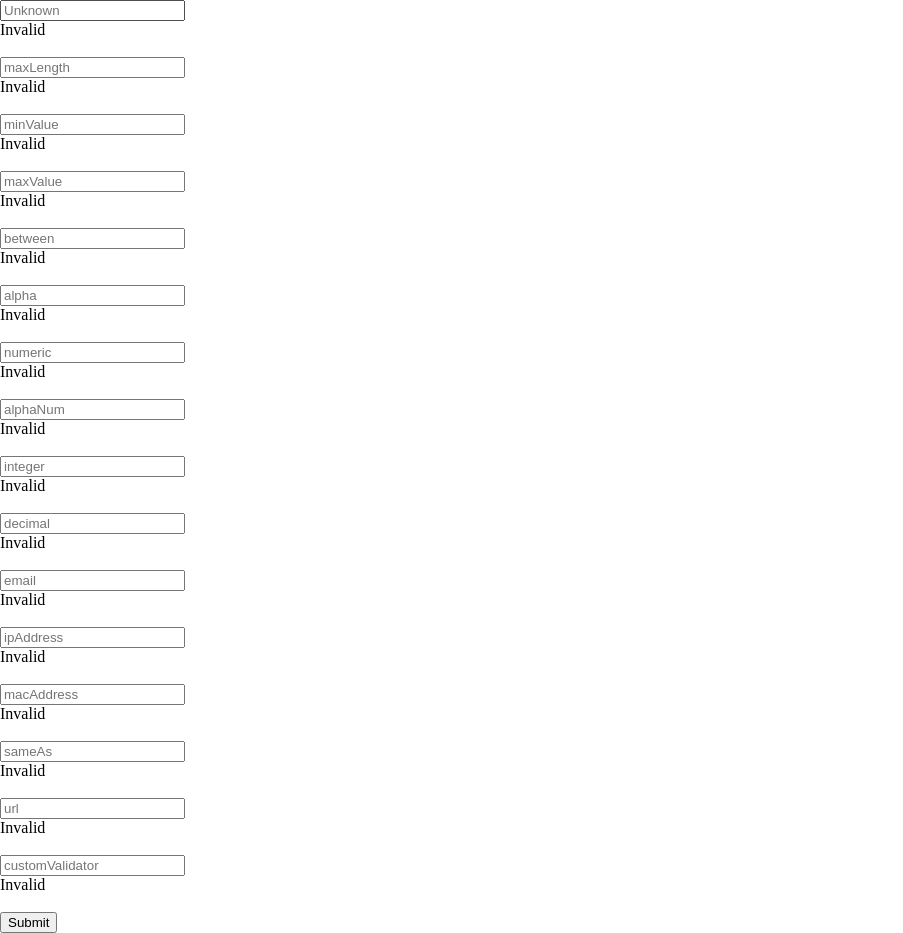
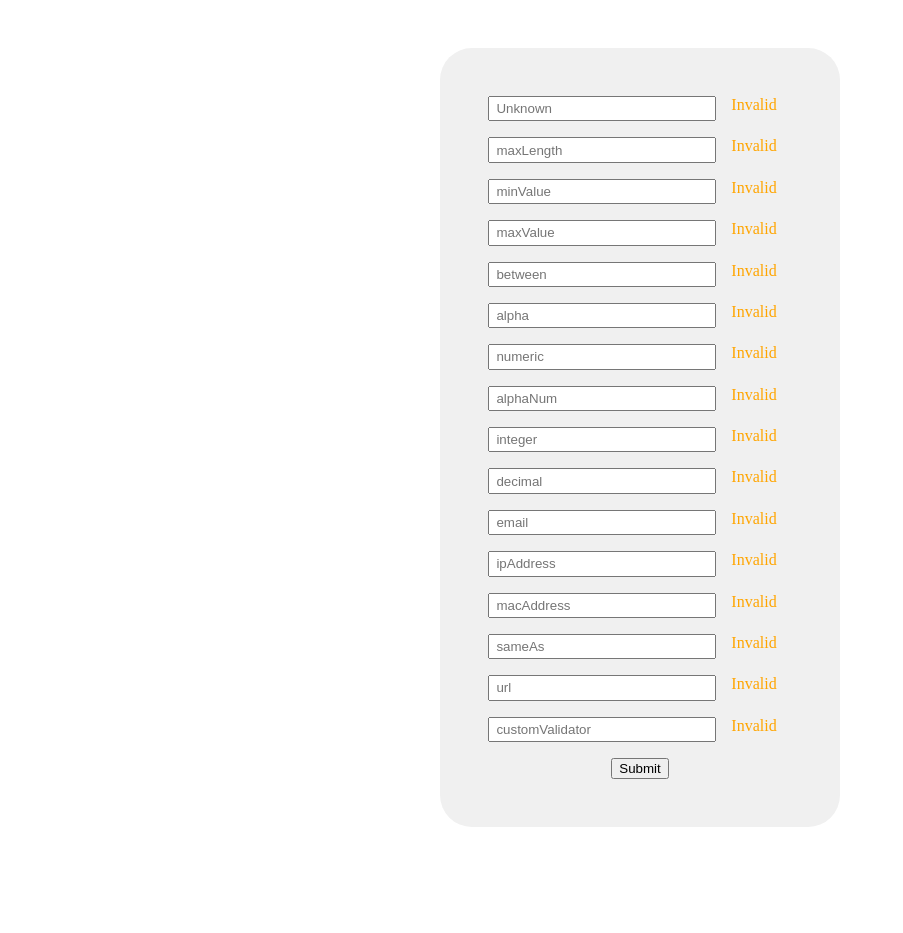
Before and after one commit to ValCrea/vue-lidate, a Vue app: page / in a window 1280 px wide. Shown: the whole page, without its empty margins (0-903 px from the left). After the commit the page ends 875 px from the top, so only its background shows below. Built offline with nearby package versions, Linux system fonts and the light colour scheme.

Commit message:
visual improvement with scss

```diff
--- a/src/App.vue
+++ b/src/App.vue
@@ -21,7 +21,7 @@ import {
   url,
 } from "@vuelidate/validators";
 
-const condition = true;
+let sucess = false;
 const customValidator = (value: string) =>
   !helpers.req(value) || value.includes("vue");
 
@@ -70,7 +70,7 @@ const rules = computed(() => {
 
   Object.keys(inputs).forEach((key, ind) => {
     rules[key] = {
-      req: requiredIf(condition),
+      req: requiredIf(!sucess),
     };
 
     rules[key] = {
@@ -84,24 +84,72 @@ const rules = computed(() => {
 const v$ = useVuelidate(rules, inputs);
 
 const submit = async () => {
-  if (await v$.value.$validate()) console.log("Valid");
-  else console.log("Invalid");
+  sucess = await v$.value.$validate();
 };
 </script>
 
 <template>
-  <div v-for="(_, key, ind) in inputs" :key="key">
+  <section class="vuelidate">
+    <div v-for="(_, key, ind) in inputs" :key="key" class="vuelidate__inputs">
       <input
         type="text"
         v-model="inputs[key].value"
         :placeholder="lables[ind || -1] || 'Unknown'"
+        class="vuelidate__input"
       />
-    <p v-if="v$[key].$error">Error</p>
-    <p v-else-if="v$[key].$invalid">Invalid</p>
-    <p v-else>Valid</p>
+      <p v-if="sucess" class="vuelidate__sucess">Sucess</p>
+      <p v-else-if="v$[key].$error" class="vuelidate__error">Error</p>
+      <p v-else-if="v$[key].$invalid" class="vuelidate__warning">Invalid</p>
+      <p v-else class="vuelidate__valid">Valid</p>
       <br />
     </div>
     <button @click="submit">Submit</button>
+  </section>
 </template>
 
-<style scoped lang="scss"></style>
+<style scoped lang="scss">
+.vuelidate {
+  max-width: 400px;
+  width: 90%;
+  padding: 3rem;
+  margin-inline: auto;
+  margin-block: 3rem;
+
+  display: flex;
+  flex-direction: column;
+  align-items: center;
+  gap: 1rem;
+
+  background-color: #f0f0f0;
+  border-radius: 2rem;
+
+  &__inputs {
+    width: 100%;
+
+    display: flex;
+    justify-content: space-between;
+    gap: 0.5rem;
+  }
+
+  &__input {
+    width: 75%;
+    padding: 0.2rem 0.4rem;
+  }
+
+  &__error {
+    color: firebrick;
+  }
+
+  &__warning {
+    color: orange;
+  }
+
+  &__valid {
+    color: royalblue;
+  }
+
+  &__sucess {
+    color: forestgreen;
+  }
+}
+</style>
```
Lines whose indentation alone changed are shown as unchanged.
